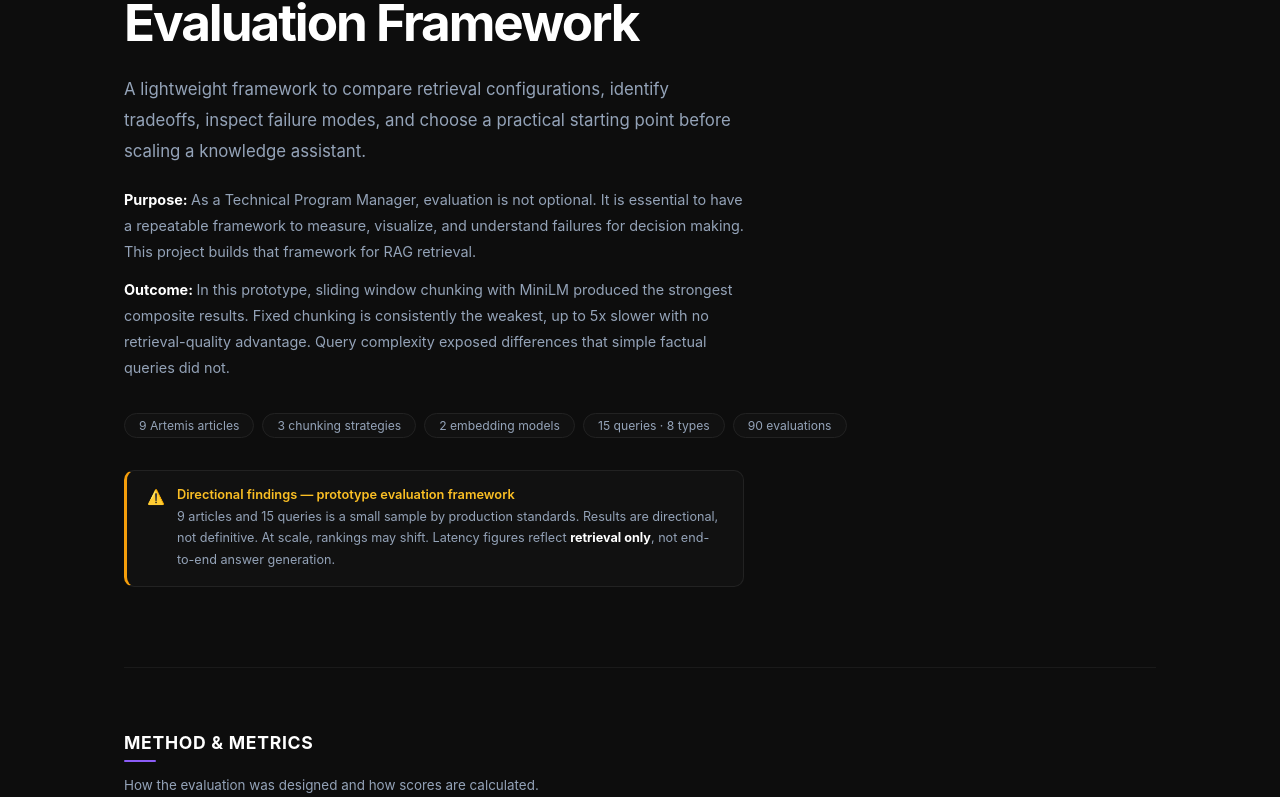
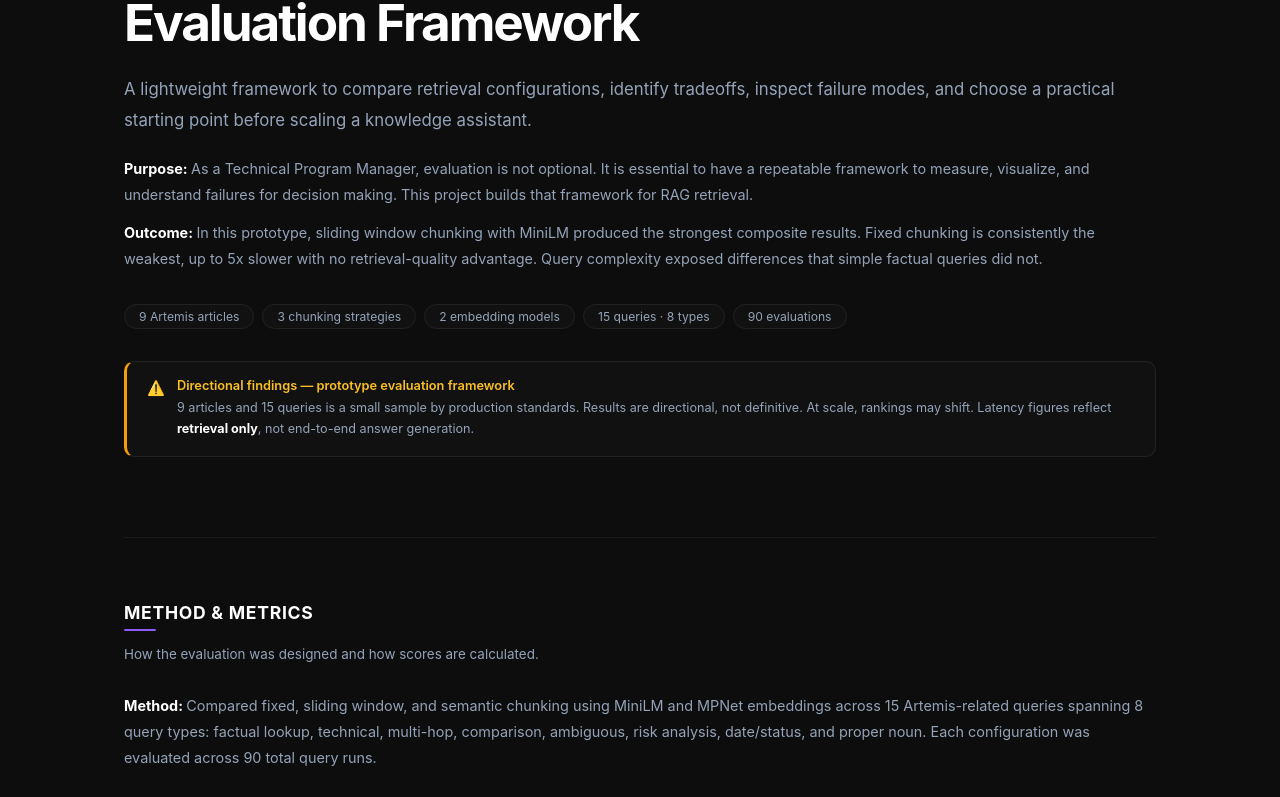
Before and after one commit to er5995/rag-eval, a React (Create React App) app in the folder dashboard/: page / in a window 1280 px wide. Shown: the part 223-1020 px from the top of the page. Built offline with nearby package versions, Linux system fonts and the light colour scheme.

Commit message:
Fix Overview full width, remove maxWidth constraints on text blocks

```diff
--- a/dashboard/src/App.js
+++ b/dashboard/src/App.js
@@ -171,7 +171,7 @@
       <div style={{ marginBottom:"1.75rem" }}>
         <h2 style={{ fontSize:"1.1rem", fontWeight:700, color:"#ffffff", margin:"0 0 0.4rem", letterSpacing:"0.04em", textTransform:"uppercase" }}>{title}</h2>
         <div style={{ width:"2rem", height:"2px", background:ACCENT, borderRadius:"1px" }}/>
-        {subtitle && <p style={{ fontSize:"0.84rem", color:"#94a3b8", margin:"0.75rem 0 0", lineHeight:1.65, maxWidth:"720px" }}>{subtitle}</p>}
+        {subtitle && <p style={{ fontSize:"0.84rem", color:"#94a3b8", margin:"0.75rem 0 0", lineHeight:1.65 }}>{subtitle}</p>}
       </div>
     )}
     {children}
@@ -305,13 +305,13 @@
           <h1 style={{ fontSize:"3.2rem", fontWeight:700, color:"#ffffff", margin:"0 0 1.5rem", letterSpacing:"-0.04em", lineHeight:1.1 }}>
             🚀 Artemis RAG<br/>Evaluation Framework
           </h1>
-          <p style={{ fontSize:"1.05rem", color:"#94a3b8", lineHeight:1.85, margin:"0 0 1.25rem", maxWidth:"620px" }}>
+          <p style={{ fontSize:"1.05rem", color:"#94a3b8", lineHeight:1.85, margin:"0 0 1.25rem" }}>
             A lightweight framework to compare retrieval configurations, identify tradeoffs, inspect failure modes, and choose a practical starting point before scaling a knowledge assistant.
           </p>
-          <p style={{ fontSize:"0.9rem", color:"#94a3b8", lineHeight:1.8, margin:"0 0 0.75rem", maxWidth:"620px" }}>
+          <p style={{ fontSize:"0.9rem", color:"#94a3b8", lineHeight:1.8, margin:"0 0 0.75rem" }}>
             <Label text="Purpose" />As a Technical Program Manager, evaluation is not optional. It is essential to have a repeatable framework to measure, visualize, and understand failures for decision making. This project builds that framework for RAG retrieval.
           </p>
-          <p style={{ fontSize:"0.9rem", color:"#94a3b8", lineHeight:1.8, margin:"0 0 2rem", maxWidth:"620px" }}>
+          <p style={{ fontSize:"0.9rem", color:"#94a3b8", lineHeight:1.8, margin:"0 0 2rem" }}>
             <Label text="Outcome" />In this prototype, sliding window chunking with MiniLM produced the strongest composite results. Fixed chunking is consistently the weakest, up to 5x slower with no retrieval-quality advantage. Query complexity exposed differences that simple factual queries did not.
           </p>
           <div style={{ display:"flex", gap:"0.5rem", flexWrap:"wrap", marginBottom:"2rem" }}>
@@ -319,7 +319,7 @@
               <span key={t} style={{ background:"#111", border:"1px solid #222", color:"#94a3b8", borderRadius:"20px", padding:"4px 14px", fontSize:"0.76rem" }}>{t}</span>
             ))}
           </div>
-          <div style={{ background:"#111", border:"1px solid #222", borderLeft:"3px solid #f59e0b", borderRadius:"10px", padding:"1rem 1.25rem", display:"flex", gap:"0.75rem", maxWidth:"620px" }}>
+          <div style={{ background:"#111", border:"1px solid #222", borderLeft:"3px solid #f59e0b", borderRadius:"10px", padding:"1rem 1.25rem", display:"flex", gap:"0.75rem" }}>
             <span style={{ fontSize:"0.9rem", marginTop:"1px", flexShrink:0 }}>⚠️</span>
             <div>
               <div style={{ fontSize:"0.8rem", fontWeight:600, color:"#fbbf24", marginBottom:"0.25rem" }}>Directional findings — prototype evaluation framework</div>
@@ -334,7 +334,7 @@
 
         {/* Method & Metrics */}
         <SectionBlock id="Method & Metrics" title="Method & Metrics" subtitle="How the evaluation was designed and how scores are calculated." sectionRefs={sectionRefs}>
-          <p style={{ fontSize:"0.9rem", color:"#94a3b8", lineHeight:1.8, marginBottom:"1.75rem", maxWidth:"680px" }}>
+          <p style={{ fontSize:"0.9rem", color:"#94a3b8", lineHeight:1.8, marginBottom:"1.75rem" }}>
             <Label text="Method" />Compared fixed, sliding window, and semantic chunking using MiniLM and MPNet embeddings across 15 Artemis-related queries spanning 8 query types: factual lookup, technical, multi-hop, comparison, ambiguous, risk analysis, date/status, and proper noun. Each configuration was evaluated across 90 total query runs.
           </p>
           <div className="grid-metrics">
@@ -387,7 +387,7 @@
                   <div>
                     <div style={{ fontSize:"0.7rem", color:"#64748b", textTransform:"uppercase", letterSpacing:"0.08em", marginBottom:"0.5rem" }}>Starting point before production scaling</div>
                     <div style={{ fontSize:"1.7rem", fontWeight:700, color:"#ffffff", letterSpacing:"-0.02em", marginBottom:"0.85rem" }}>{winner.label}</div>
-                    <div style={{ fontSize:"0.88rem", color:"#94a3b8", lineHeight:1.8, maxWidth:"500px" }}>
+                    <div style={{ fontSize:"0.88rem", color:"#94a3b8", lineHeight:1.8 }}>
                       Sliding window chunking preserves context across paragraph boundaries, improving retrieval on complex queries. MiniLM matched or exceeded MPNet on this corpus. Larger models do not automatically outperform on domain-specific content at small scale. Recommended before adding reranking, metadata filtering, or hybrid retrieval.
                     </div>
                   </div>
@@ -535,7 +535,6 @@
 
         {/* Failure Analysis */}
         <SectionBlock id="Failure Analysis" title="Failure Analysis" subtitle="Click any row to inspect the retrieved chunk. Failure modes are assigned automatically based on score thresholds. Borderline cases may not match human judgment. This is a known limitation of proxy-based evaluation." sectionRefs={sectionRefs}>
-
           <div style={{ marginBottom:"1.25rem" }}>
             <div style={{ fontSize:"0.72rem", color:"#64748b", textTransform:"uppercase", letterSpacing:"0.08em", marginBottom:"0.6rem" }}>Failure mode legend — hover for details</div>
             <div style={{ display:"flex", gap:"1rem", flexWrap:"wrap" }}>
```
